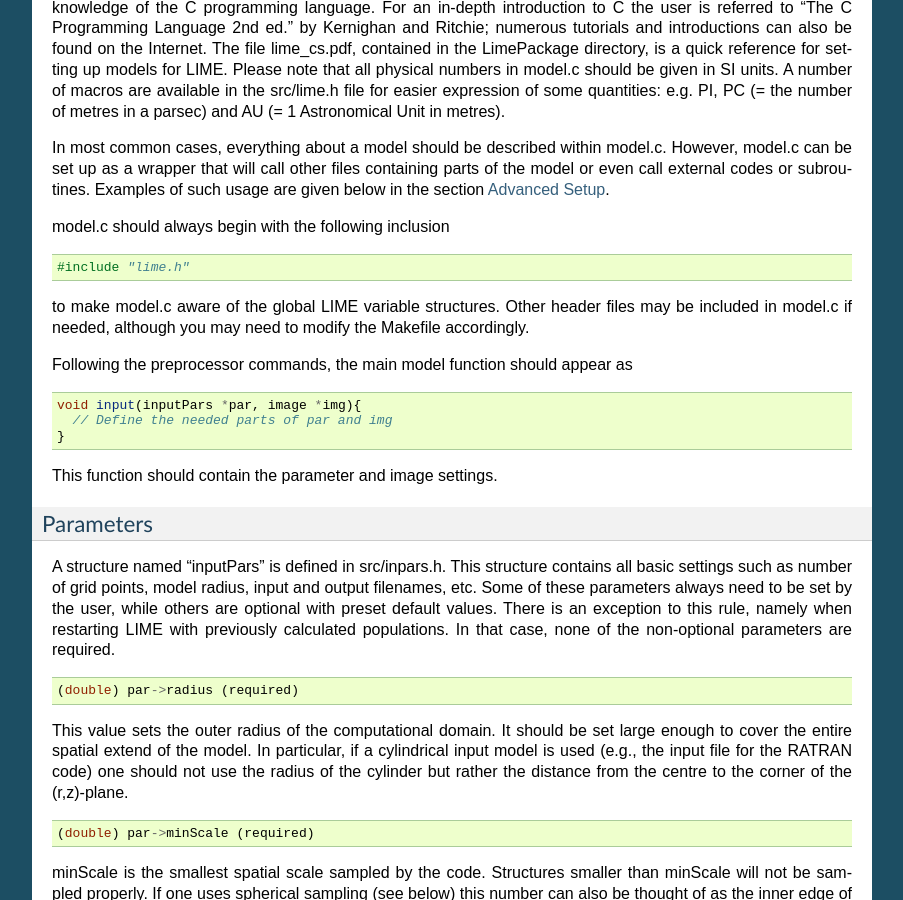
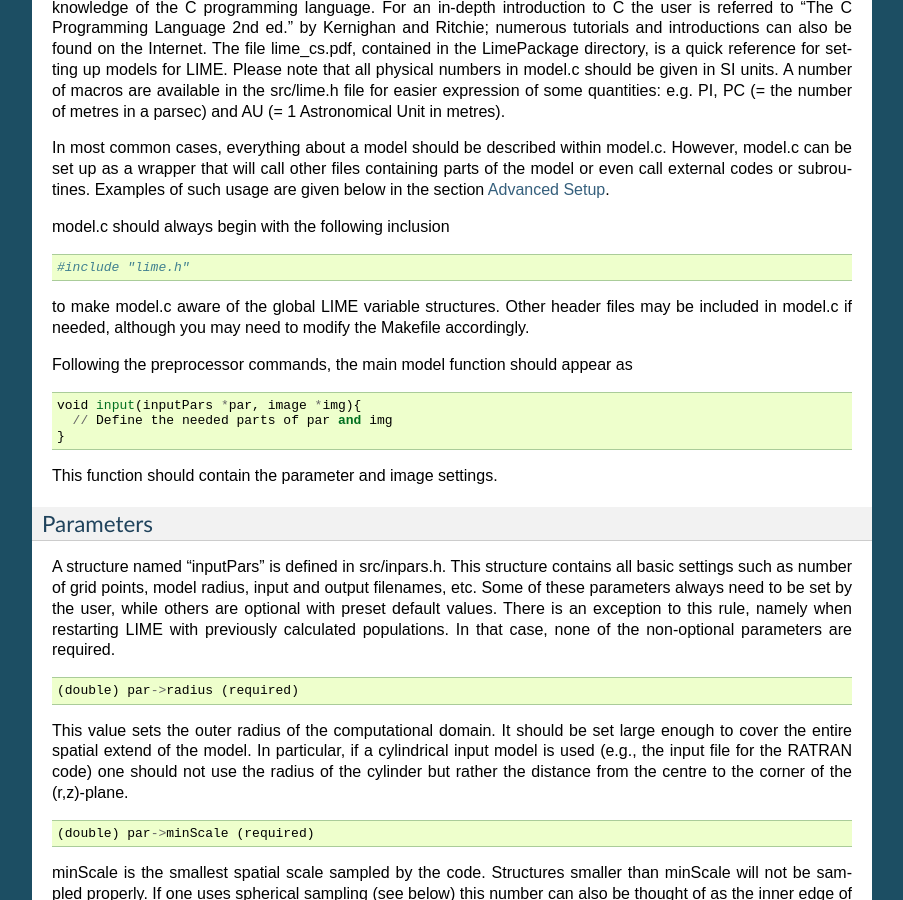
Before and after one commit to lime-rt/lime, a Sphinx documentation site: the page built from doc/usermanual.rst, in a window 1280 px wide and 900 px high, scrolled down 4476 px. Shown: the whole window, without its empty margins (198-1101 px from the left). Built offline with Sphinx 7.4.7, drawn with Linux system fonts in a browser that asks for light colours; some of the changed text lies outside the part shown.

Commit message:
Slight documentation update.

```diff
--- a/doc/usermanual.rst
+++ b/doc/usermanual.rst
@@ -279,7 +279,7 @@ section :ref:`Advanced Setup <advanced-setup>`.
 
 model.c should always begin with the following inclusion
 
-.. code:: c
+::
 
     #include "lime.h"
 
@@ -289,7 +289,7 @@ header files may be included in model.c if needed, although you may need to modi
 Following the preprocessor
 commands, the main model function should appear as
 
-.. code:: c
+::
 
     void input(inputPars *par, image *img){
       // Define the needed parts of par and img
@@ -308,7 +308,7 @@ There is an exception to this rule, namely when restarting LIME with
 previously calculated populations. In that case, none of the
 non-optional parameters are required.
 
-.. code:: c
+::
 
     (double) par->radius (required)
 
@@ -318,7 +318,7 @@ particular, if a cylindrical input model is used (e.g., the input file
 for the RATRAN code) one should not use the radius of the cylinder but
 rather the distance from the centre to the corner of the (r,z)-plane.
 
-.. code:: c
+::
 
     (double) par->minScale (required)
 
@@ -329,7 +329,7 @@ edge of the grid. This number should not be set smaller than needed,
 because that will cause an undesirably large number of grid points to end up near the
 centre of the model.
 
-.. code:: c
+::
 
     (integer) par->pIntensity (required)
 
@@ -339,7 +339,7 @@ however, will cause the model to be under-sampled with the risk of
 getting wrong results. Useful numbers are between a few thousands up to
 about one hundred thousand.
 
-.. code:: c
+::
 
     (integer) par->sinkPoints (required)
 
@@ -356,7 +356,7 @@ thousands and about ten thousand.
 
 .. _par-samplingAlgorithm:
 
-.. code:: c
+::
 
     (integer) par->samplingAlgorithm (optional)
 
@@ -366,7 +366,7 @@ A user who selects par->samplingAlgorithm=1 and constructs their own :ref:`gridD
 
 .. _par-sampling:
 
-.. code:: c
+::
 
     (integer) par->sampling (optional)
 
@@ -380,7 +380,7 @@ The value sampling=2 was added because the routine for 0 was found not to genera
 
 The default value is now sampling=2.
 
-.. code:: c
+::
 
     (double) par->gridDensMaxLoc[i][j] (optional)
 
@@ -388,13 +388,13 @@ This parameter, which is only read if `par->samplingAlgorithm==1`, allows the us
 
 The parameter is a 2D array: the first index is the number of the maximum, the second is the spatial coordinate. Thus `par->gridDensMaxLoc[2][0]` refers to the X coordinate (coordinate 0) of the 3rd maximum (remember that C always counts from zero!)
 
-.. code:: c
+::
 
     (double) par->gridDensMaxValues[i] (optional)
 
 This (vector) parameter is only read if `par->samplingAlgorithm==1`. It must be provided if `par->gridDensMaxLoc` is set, and the number of entries must be the same as the number of maxima described by `par->gridDensMaxLoc`.
 
-.. code:: c
+::
 
     (double) par->tcmb (optional)
 
@@ -410,7 +410,7 @@ unit). This is currently under development.
 
 .. _par-moldatfile:
 
-.. code:: c
+::
 
     (string) par->moldatfile[i] (optional)
 
@@ -433,7 +433,7 @@ no default value.
 
    A lot of work has been done on the multi-molecule parts of the LIME code for the 1.7 release, and we can say for certain that this facility did not work previously; whether it works now is a bit of an open question. There is a lot of testing here which still needs to be done.
 
-.. code:: c
+::
 
     (string) par->dust (optional)
 
@@ -449,7 +449,7 @@ no default value. A future version of LIME may allow spatial variance
 of the dust opacities, so that opacities can be given as function of x,
 y, and z.
 
-.. code:: c
+::
 
     (string) par->outputfile (optional)
 
@@ -457,7 +457,7 @@ This is the file name of the output file that contains the level
 populations. If this parameter is not set, LIME will not output the
 populations. There is no default value.
 
-.. code:: c
+::
 
     (string) par->binoutputfile (optional)
 
@@ -468,7 +468,7 @@ populations have been calculated and the binoutputfile has been written,
 LIME can re-raytrace for a different set of image parameters without
 re-calculating the populations. There is no default value.
 
-.. code:: c
+::
 
     (string) par->restart (optional)
 
@@ -478,7 +478,7 @@ the model file. There is no default value.
 
 Note that this option is DEPRECATED and may disappear in a future version of LIME. You can get the same result in a much more robust and debugged form by using the :ref:`par->gridOutFiles <grid-io>` and :ref:`par->gridInFile <grid-io>` parameters. If we get rid of `par->restart` we will provide a utility to convert any such files you may have into hdf5 or fits format.
 
-.. code:: c
+::
 
     (string) par->gridfile (optional)
 
@@ -488,7 +488,7 @@ written out as a VTK file. This is a formatted ascii file that can be
 read with a number of 3D visualizing tools (Visualization Tool Kit,
 Paraview, and others). There is no default value.
 
-.. code:: c
+::
 
     (string) par->pregrid (optional)
 
@@ -500,20 +500,20 @@ abundance, velocity etc. There is no default value.
 
 Note that this option is DEPRECATED and may disappear in a future version of LIME. You can get the same result in a much more robust and debugged form by using the :ref:`par->gridOutFiles <grid-io>` and :ref:`par->gridInFile <grid-io>` parameters. If we get rid of `par->pregrid` we will provide a utility to convert any such files you may have into hdf5 or fits format.
 
-.. code:: c
+::
 
     (integer) par->lte_only (optional)
 
 If non-zero, LIME performs a direct LTE calculation rather than solving for the populations iteratively. This facility is useful for quick checks. The
 default is lte\_only=0, i.e., full non-LTE calculation.
 
-.. code:: c
+::
 
     (integer) par->init_lte (optional)
 
 If non-zero, LIME solves for the level populations as usual, but LTE values are used for the starting values instead of the T=0 values normally used.
 
-.. code:: c
+::
 
     (integer) par->blend (optional)
 
@@ -528,13 +528,13 @@ file. The default is blend=0 (no line blending).
 
    A great deal of work has been done on the blending code for 1.7. We can say for certain that it did not work before; but whether it works now is a bit of an open question. This is another aspect of LIME which needs both testing and line-by-line code checking.
 
-.. code:: c
+::
 
     (integer) par->antialias (optional)
 
 This parameter is no longer used, although it is retained for the present for purposes of backward compatibility.
 
-.. code:: c
+::
 
     (integer) par->polarization (optional)
 
@@ -549,7 +549,7 @@ The next four (optional) parameters are linked to the density function you provi
 
 Because there are 2 independent sources of information about these collision partners, namely via the density function on the one hand and via any collisional transition-rate tables present in the moldata file on the other, we have to be careful to match up these sources properly. That is the intent of the parameter
 
-.. code:: c
+::
 
     (integer) par->collPartIds[i] (optional)
 
@@ -567,7 +567,7 @@ this does not affect the calculations. In future we will introduce a better mech
 
 In order to allow the use of collision partners outside the LAMDA set, the parameter
 
-.. code:: c
+::
 
     (string) par->collPartNames[i] (optional)
 
@@ -575,7 +575,7 @@ has been provided. If the user does not set this, LAMDA names are assumed.
 
 LIME calculates the number density of each of its radiating species, at each grid point, by multiplying the abundance of the species (returned via the function of that name) by a weighted sum of the density values. The next parameter allows the user to specify the weights in that sum.
 
-.. code:: c
+::
 
     (double) par->nMolWeights[i] (optional)
 
@@ -583,7 +583,7 @@ An example of when this might be useful is if a density for electrons is provide
 
 The final one of the density-linked parameters controls how the dust mass density and hence opacity is calculated.
 
-.. code:: c
+::
 
     (double) par->collPartMolWeights[i] (optional)
 
@@ -593,7 +593,7 @@ The final one of the density-linked parameters controls how the dust mass densit
 
 If none of the four density-linked parameters are provided, LIME will attempt to guess the information, in a manner as close as possible to the way it was done in version 1.5 and earlier. This is safe enough when a single density value is returned, and only H2 provided as collision partner in the moldata file(s), but more complicated situations can very easily result in the code guessing wrongly. For this reason we encourage users to make use of these four parameters, although in order to preserve backward compatibility with old model.c files, we have not (yet) made them mandatory.
 
-.. code:: c
+::
 
     (integer) par->traceRayAlgorithm (optional)
 
@@ -605,7 +605,7 @@ Note also that there have been additional modifications to the raytracing algori
 
 .. _par-nthreads:
 
-.. code:: c
+::
 
     (integer) par->nThreads (optional)
 
@@ -613,13 +613,13 @@ If set, LIME will perform the most time-consuming sections of its calculations i
 
 .. _par-nSolveIters:
 
-.. code:: c
+::
 
     (integer) par->nSolveIters (optional)
 
 This defines the number of solution iterations LIME should perform when solving non-LTE level populations. The default is currently 17. Note that it is now possible to run LIME in an incremental fashion. If the results of solving the RTE through N iterations are stored in a grid file via setting :ref:`par->gridOutFiles[4] <grid-io>`, then a second run of LIME, reading the grid file via :ref:`par->gridInFile <grid-io>`, with `par->nSolveIters` = M>N, will continue the RTE iterations starting at iteration N. (If you do this, your results will be slightly different, in a random way, than if you go to M iterations in one go, because the random seeds will be different.)
 
-.. code:: c
+::
 
     (integer) par->resetRNG (optional)
 
@@ -627,7 +627,7 @@ If this is set non-zero, LIME will use the same random number seeds at the start
 
 The default value is 0.
 
-.. code:: c
+::
 
     (integer) par->doSolveRTE (optional)
 
@@ -637,7 +637,7 @@ The default value is 0.
 
 .. _grid-io:
 
-.. code:: c
+::
 
     (string) par->gridOutFiles[i] (optional)
 
@@ -646,7 +646,7 @@ Up to 5 file names can be provided to this parameter, which allows LIME to write
 The default file format is FITS, but HDF5 is now also available. This can be accessed by adding `USEHDF5="yes"` to the `make` command.
 
 
-.. code:: c
+::
 
     (string) par->gridInFile (optional)
 
@@ -654,7 +654,7 @@ This file should conform to the format described in the header of src/grid2fits.
 
 These last two parameters mostly replace the functionality of the older `par->outputfile`, `par->binoutputfile`, `par->pregrid`, `par->restart` parameters. These may be abolished in a future version of LIME. Note that `par->gridfile` is still however of use.
 
-.. code:: c
+::
 
     (string) par->girdatfile[i] (optional)
 
@@ -678,7 +678,7 @@ resolution, inclination, etc.) so that a number of images with varying
 source distance or image resolution can be made in one go. In the
 following, i should be replaced by the image number (0, 1, 2, ...).
 
-.. code:: c
+::
 
     (integer) img[i]->pxls (required)
 
@@ -686,14 +686,14 @@ This is the number of pixels per spatial dimension of the FITS file.
 The total amount of pixels in the image is thus the square of this
 number.
 
-.. code:: c
+::
 
     (double) img[i]->imgres (required)
 
 The image resolution or size of each pixel. This number is given in arc
 seconds. The image field of view is therefore pxls x imgres.
 
-.. code:: c
+::
 
     (double) img[i]->distance (required)
 
@@ -703,7 +703,7 @@ luminosity distance.
 
 Note that LIME assumes far-field geometry - you will get a distorted image if `img[i]->distance` is not much greater than the model radius.
 
-.. code:: c
+::
 
     (integer) img[i]->unit (semi-optional)
 
@@ -712,19 +712,19 @@ for Kelvin, 1 for Jansky per pixel, 2 for SI units, and 3 for Solar
 luminosity per pixel. The value 4 is a special option that will create
 an optical depth image cube (dimensionless).
 
-.. code:: c
+::
 
     (string) img[i]->units (semi-optional)
 
 A comma-separated list of unit integers, provided as a single string. If this parameter is provided instead of `img[i]->unit` (one or the other must be provided), then as many images as there are units will be created.
 
-.. code:: c
+::
 
     (string) img[i]->filename (required)
 
 This variable is the name of the output FITS file. It has no default value.
 
-.. code:: c
+::
 
     (double) img[i]->source_vel (optional)
 
@@ -732,28 +732,28 @@ The source velocity is an optional parameter that gives the spectra a
 velocity offset (receding velocities are positive-valued). This parameter is useful when comparing the model to an
 astronomical source with a known relative line-of-sight velocity.
 
-.. code:: c
+::
 
     (integer) img[i]->nchan (semi optional)
 
 nchan is the number of velocity channels in a spectral image cube. See
 the :ref:`note below <img-semi>` for additional information.
 
-.. code:: c
+::
 
     (double) img[i]->velres (semi optional)
 
 The velocity resolution of the spectral dimension of the FITS file (the
 width of a velocity channel). This number is given in m/s. See the :ref:`note below <img-semi>` for additional information.
 
-.. code:: c
+::
 
     (double) img[i]->bandwidth (semi optional)
 
 Width of the spectral axis in Hz. See the :ref:`note below <img-semi>` for additional
 information.
 
-.. code:: c
+::
 
     (integer) img[i]->trans (semi optional)
 
@@ -768,13 +768,13 @@ zero and for CO J=6-5 the trans label would be 5. For molecules with a
 complex level configuration (e.g., H2O), the user needs to refer to the
 datafile to find the correct label for a given transition. See the :ref:`note below <img-semi>` for additional information.
 
-.. code:: c
+::
 
     (integer) img[i]->molI (optional)
 
 If `img[i]->trans` is set, this parameter will also be read, although to preserve backward compatibility it is not at present required. This refers to the molecule whose transition should be used. Its default value is zero.
 
-.. code:: c
+::
 
     (double) img[i]->freq (semi optional)
 
@@ -782,7 +782,7 @@ Centre frequency of the spectral axis in Hz. This parameter can be used
 for both line and continuum images. See the :ref:`note below <img-semi>` for additional
 information.
 
-.. code:: c
+::
 
     (boolean) img[i]->doInterpolateVels (optional)
 
@@ -821,7 +821,7 @@ Note that all of these angles should be given in radians. You can however use th
 
 The rotation parameters in detail:
 
-.. code:: c
+::
 
     (double) img[i]->theta (optional)
 
@@ -829,7 +829,7 @@ Theta is the vertical viewing angle (the vertical angle between the model z axis
 ray-tracer's line of sight). A face-on view (of models where this term is
 applicable) is 0 and edge-on view is π/2. The default value is 0.
 
-.. code:: c
+::
 
     (double) img[i]->phi (optional)
 
@@ -839,19 +839,19 @@ applicable) is 0 and edge-on view is π/2. The default value is 0.
 
 If theta/phi are applied, for zero values of both the model X axis points to the left, Y points upward and Z points in the direction of gaze of the observer (i.e. away from the observer).
 
-.. code:: c
+::
 
     (double) img[i]->azimuth (optional)
 
 Azimuth rotates the model from Y towards X.
 
-.. code:: c
+::
 
     (double) img[i]->incl (optional)
 
 Inclination rotates the model from Z towards X.
 
-.. code:: c
+::
 
     (double) img[i]->posang (optional)
 
@@ -881,7 +881,7 @@ Density
 
 The density subroutine contains a user-defined description of the 3D density profile of the collision partner(s).
 
-.. code:: c
+::
 
     void
     density(double x, double y, double z, double *density){
@@ -900,7 +900,7 @@ Molecular abundance
 
 The abundance subroutine contains descriptions of the molecular abundance profiles of the radiating species in the input model. The number of abundance profiles should match exactly the number of molecular data files defined in `par->moldatfile`.
 
-.. code:: c
+::
 
     void
     abundance(double x, double y, double z, double *abundance){
@@ -919,7 +919,7 @@ Molecular number density
 
 As an alternative to the abundance function, the user is now able to supply a function which specifies directly the number density of each of the radiating species.
 
-.. code:: c
+::
 
     void
     molNumDensity(double x, double y, double z, double *nmol){
@@ -937,7 +937,7 @@ Temperature
 The temperature subroutine contains the descriptions of the gas, and
 optionally, the dust temperature.
 
-.. code:: c
+::
 
     void
     temperature(double x, double y, double z, double *temperature){
@@ -961,7 +961,7 @@ subroutine differs from the other model subroutine in that
 the return type is a scalar, and not an array. The doppler value
 should be given in m/s.
 
-.. code:: c
+::
 
     void
     doppler(double x, double y, double z, double *doppler){
@@ -978,7 +978,7 @@ The velocity field subroutine contains the systematic velocity field of
 the gas. The return type of this subroutine is a three component vector,
 with components for the x, y, and z axis.
 
-.. code:: c
+::
 
     void
     velocity(double x, double y, double z, double *velocity){
@@ -999,7 +999,7 @@ with components for the x, y, and z axis. The magnetic field only has an
 effect for continuum polarization calculations, that is, if
 `par->polarization` is set.
 
-.. code:: c
+::
 
     void
     magfield(double x, double y, double z, double *B){
@@ -1016,7 +1016,7 @@ choose to include in the model.c file. If this function is left out,
 LIME defaults to a dust-to-gas ratio of 100 everywhere. This number only
 has an effect if the continuum is included in the calculations.
 
-.. code:: c
+::
 
     void
     gasIIdust(double x, double y, double z, double *gtd){
@@ -1030,7 +1030,7 @@ Grid point number density
 
 In LIME 1.5 and earlier, the number density of the random grid points was tied directly to the density of the first collision partner. The newly introduced function gridDensity now gives the user the ability to option this link and specify the grid point distribution as they please. Note that LIME defaults to the previous algorithm if the function is not supplied.
 
-.. code:: c
+::
 
     double
     gridDensity(configInfo *par, double *r){
@@ -1111,7 +1111,7 @@ is possible to use the model subroutines as wrappers to call FORTRAN
 functions which then carry out any necessary calculations and return
 the values to model.c. This can be done the following way:
 
-.. code:: c
+::
 
     void
     density(double x, double y, double z, double *density){
@@ -1153,7 +1153,7 @@ minimum((x\_i-x)2+(y\_i-y)2+(z\_i-z)2) is true, or in other words which
 entry in the list lies closest to a given LIME point (x,y,z). One way to
 solve this would be as follows (example in pseudocode)
 
-.. code:: c
+::
 
     density(x,y,z){
      mindist=very_large_number
@@ -1177,7 +1177,7 @@ available as arrays in model.c. This can be done by formatting the
 columns using proper C-syntax as arrays and putting them in a “header”
 file that can be included in model.c
 
-.. code:: c
+::
 
     int size=numer_of_lines_in_model_file;
     double model_x[size]={x1,x2,...,xn};
@@ -1188,7 +1188,7 @@ file that can be included in model.c
 
 The pseudocode example from above now reads:
 
-.. code:: c
+::
 
     density(x,y,z){
      mindist=very_large_number
@@ -1211,7 +1211,7 @@ to comply with the RATRAN standard and the header (everything above the
 @ sign) of the file needs to be intact. The functions in model.c look
 like this
 
-.. code:: c
+::
 
     void
     density(double x, double y, double z, double *density){
@@ -1235,7 +1235,7 @@ appropriate keywords to identify the column in the RATRAN .mdl file.
 Since RATRAN uses molecular density and not abundance, the abundance
 function should read
 
-.. code:: c
+::
 
     void
     abundance(double x, double y, double z, double *abundance){
@@ -1403,20 +1403,20 @@ Converting between old and new grid formats
 
 Since LIME 1.7 the user has been able to store grid information corresponding to a number of different stages of processing in FITS-format files. This facility has been improved and tidied up for version 1.8; an HDF5 alternative has also been provided. Since the early days of LIME however the program has offered two ways to read in at least partial grid information, activated respectively by the parameters par.pregrid and par.restart. These pathways have been entirely superseded by the comprehensive FITS/HDF5 implementation but have been retained for the present to support backward compatibility. Be warned however that we intend eventually to dispense with them. To prepare for this situation, a new utility has been added to the LIME package: gridconvert. You will need to compile this yourself as a one-off, since no run-time compilation script is provided. Viz:
 
-.. code:: c
+::
 
     cd <LIME root directory>
     make gridconvert
 
 On the `make` line you can include the additional argument `USEHDF5=yes` if you prefer write/read to/from HDF5 instead of FITS. To clean up object files and other junk afterwards, do
 
-.. code:: c
+::
 
     make objclean
 
 To clean everything away and restore the package to its status at download, do
 
-.. code:: c
+::
 
     make clean
 
```
